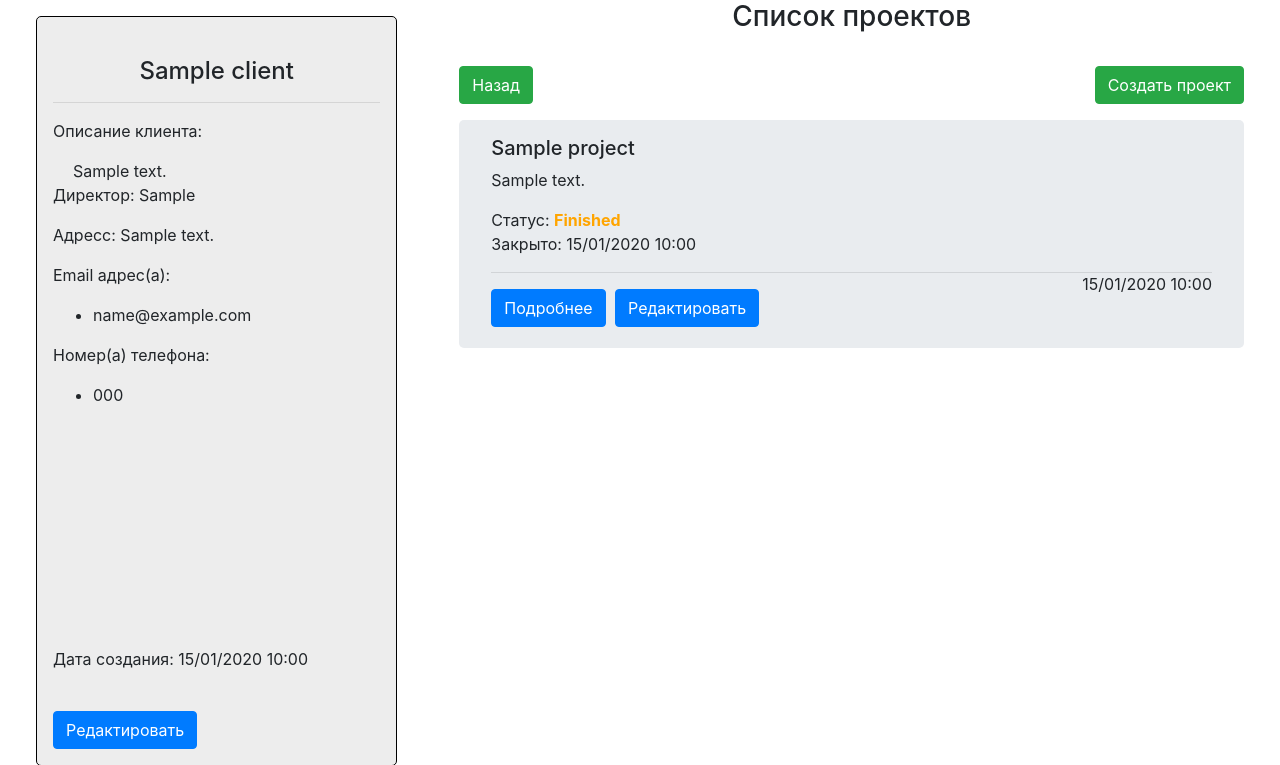
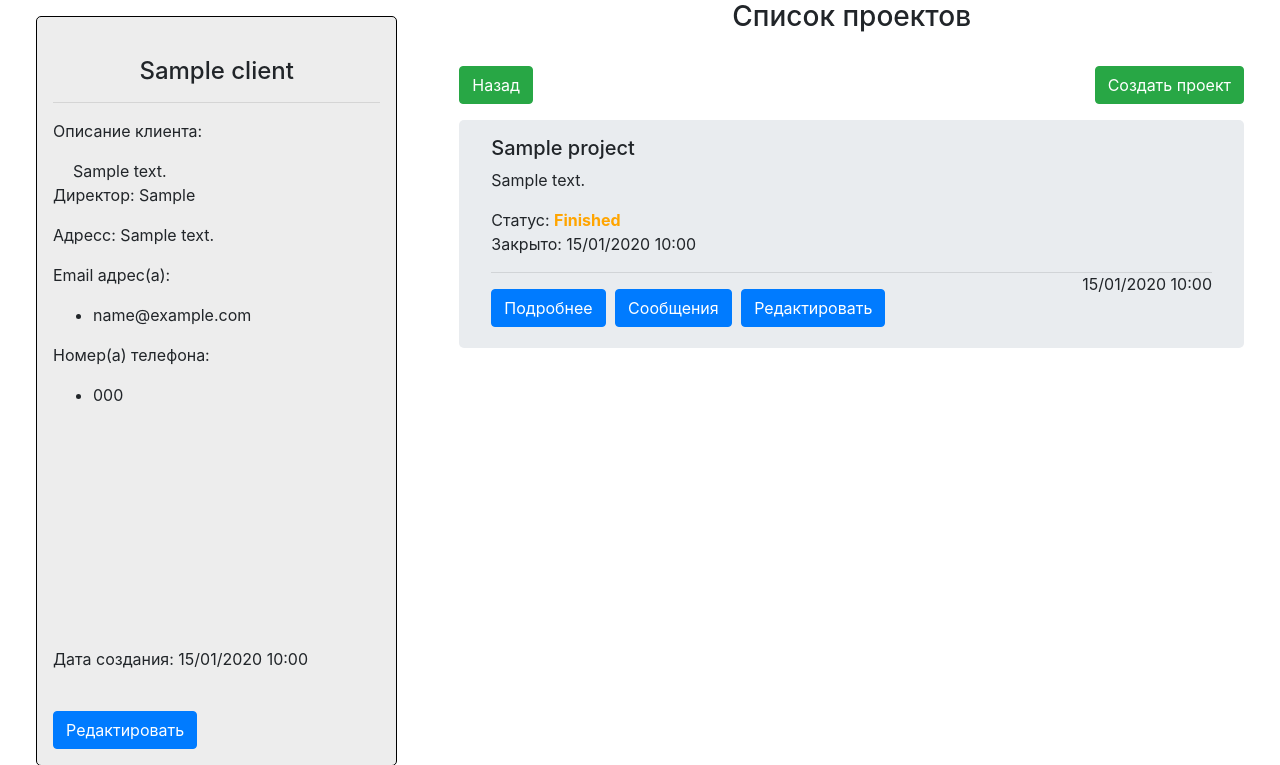
Before and after one commit to demirug/crm, a Django app: page /projects/1 in a window 1280 px wide. Shown: the part 114-879 px from the top of the page. Run offline with Django 3.2, Linux system fonts and the light colour scheme; tables that the repository leaves empty hold one stand-in row (values such as "Sample post"); some libraries are stand-ins or nearby versions.

Commit message:
Added "Message" button

```diff
--- a/projects/templates/projects/projectList.html
+++ b/projects/templates/projects/projectList.html
@@ -33,6 +33,7 @@
             <p class="project-date"> {{ object.start_date|date:"d/m/Y" }} {{ object.start_date|time:"H:i" }}</p>
             <hr>
             <a href='{{ object.get_absolute_url }}' class="btn btn-primary">Подробнее</a>
+            <a href='{% url 'communications:project' object.pk %}' class="btn btn-primary">Сообщения</a>
             <a href='{% url 'projects:edit' object.pk %}' class="btn btn-primary">Редактировать</a>
         </div>
     {% empty %}
```
